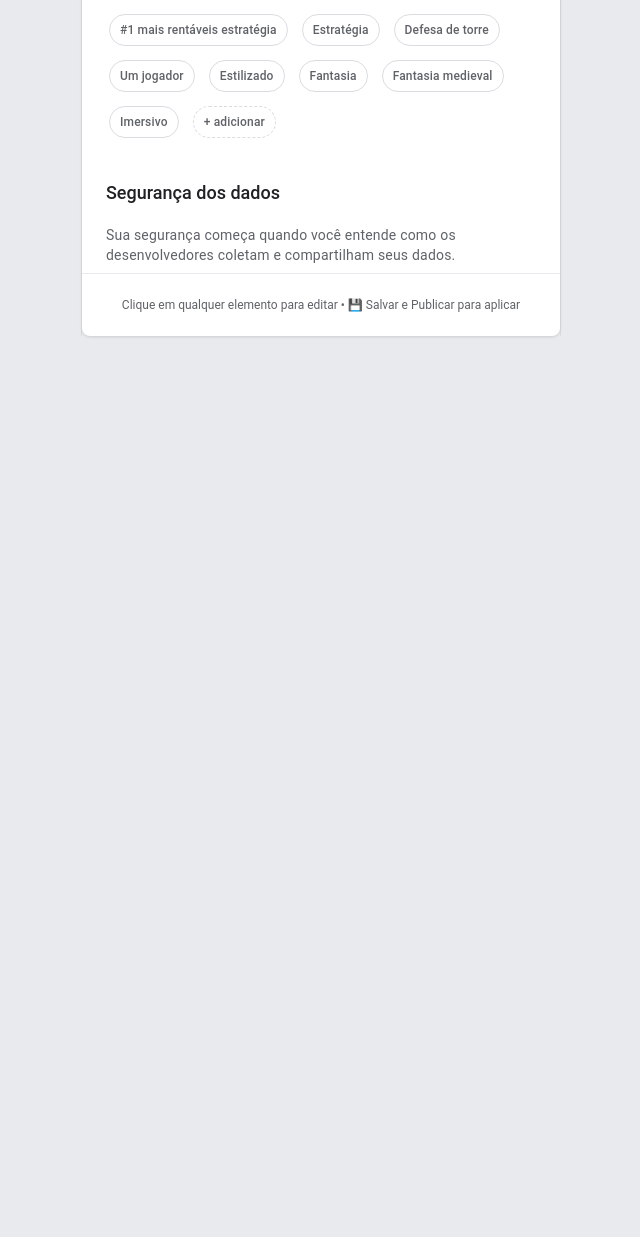
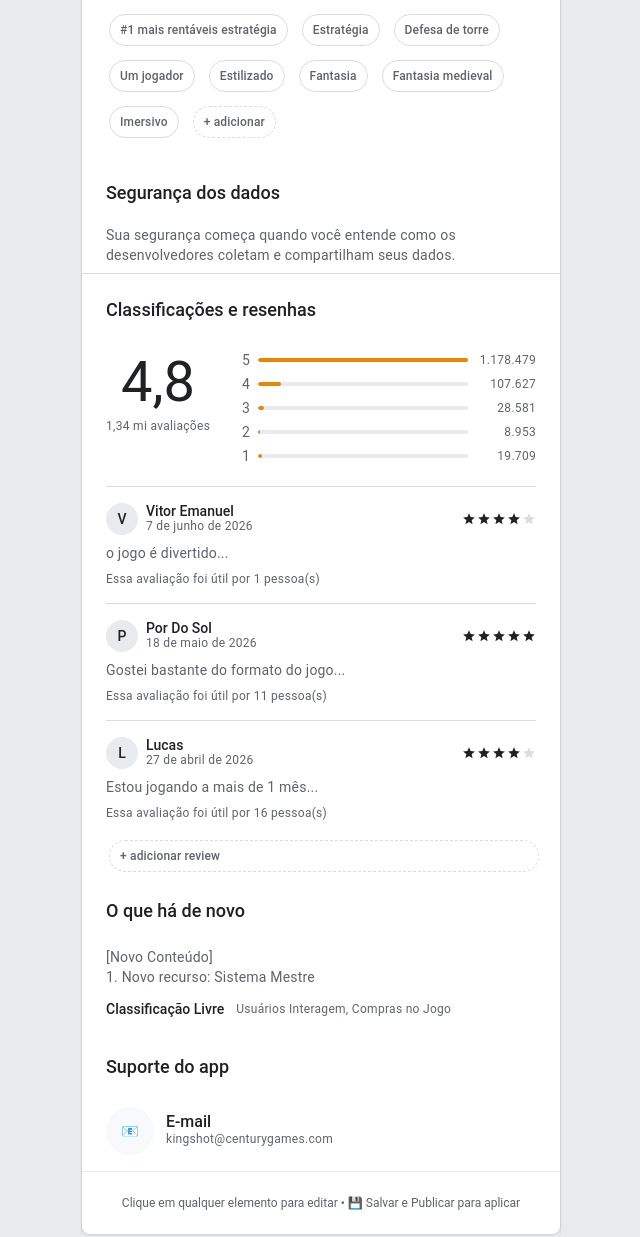
Before and after one commit to daisyfariashot-ai/telsaks, a website: page kingshot-clone/public/admin.html in a window 1280 px wide. Shown: the part 1916-3153 px from the top of the page, without its empty margins (319-959 px from the left). Before the commit the page ends 2268 px from the top, so only its background shows below. Drawn offline with Linux system fonts and the light colour scheme.

Commit message:
feat: add reviews, stars, whatsnew, content rating, support to admin preview

```diff
--- a/kingshot-clone/public/admin.html
+++ b/kingshot-clone/public/admin.html
@@ -186,6 +186,46 @@ function buildPreview() {
   // data safety
   html += '<div class="section-header-row"><h2 class="section-heading editable" data-path="dataSafety.title">' + esc(c.dataSafety.title) + '</h2></div>';
   html += '<div class="safety-description editable" data-path="dataSafety.description">' + esc(c.dataSafety.description) + '</div>';
+
+  // reviews
+  if (c.reviews) {
+    var rating = parseFloat((c.reviews.rating || '0').replace(',', '.'));
+    html += '<hr class="section-divider">';
+    html += '<div class="section-header-row"><h2 class="section-heading editable" data-path="reviews.title">' + esc(c.reviews.title) + '</h2></div>';
+    html += '<div class="ratings-container">';
+    html += '<div class="rating-left"><div class="big-num editable" data-path="reviews.rating">' + esc(c.reviews.rating) + '</div><div class="total-reviews editable" data-path="reviews.totalReviews">' + esc(c.reviews.totalReviews) + '</div></div>';
+    html += '<div class="rating-bars">';
+    ['5','4','3','2','1'].forEach(function(n) {
+      html += '<div class="rating-bar-row"><span class="bar-label">' + n + '</span><div class="bar-track"><div class="bar-fill" style="width:' + (parseInt((c.reviews.stars[n]||'0').replace(/\./g,''))||0)*.0001 + '%"></div></div><span class="bar-count editable" data-path="reviews.stars.' + n + '">' + esc(c.reviews.stars[n]) + '</span></div>';
+    });
+    html += '</div></div>';
+    if (c.reviews.items) {
+      c.reviews.items.forEach(function(r, i) {
+        html += '<div class="review-item" style="position:relative">';
+        html += '<button class="del-btn" style="top:8px;right:8px" onclick="event.stopPropagation();removeArrayItem(\'reviews.items\',' + i + ')">✕</button>';
+        html += '<div class="review-header"><div class="review-avatar">' + (r.name ? r.name.charAt(0).toUpperCase() : '?') + '</div><div>';
+        html += '<div class="review-author editable" data-path="reviews.items.' + i + '.name">' + esc(r.name) + '</div>';
+        html += '<div class="review-date editable" data-path="reviews.items.' + i + '.date">' + esc(r.date) + '</div></div>';
+        html += '<div class="review-stars editable" data-path="reviews.items.' + i + '.stars">' + starsSvg(r.stars, 5) + '</div></div>';
+        html += '<div class="review-text editable" data-path="reviews.items.' + i + '.text">' + esc(r.text) + '</div>';
+        if (r.helpful > 0) html += '<div class="review-helpful">Essa avaliação foi útil por <span class="editable" data-path="reviews.items.' + i + '.helpful">' + r.helpful + '</span> pessoa(s)</div>';
+        html += '</div>';
+      });
+    }
+    html += '<button class="chip editable" onclick="addReview()" style="border-style:dashed;color:#5f6368;width:100%">+ adicionar review</button>';
+  }
+
+  // whats new
+  html += '<div class="section-header-row"><h2 class="section-heading editable" data-path="whatsNew.title">' + esc(c.whatsNew ? c.whatsNew.title : '') + '</h2></div>';
+  html += '<div class="whatsnew-text editable" data-path="whatsNew.content">' + esc(c.whatsNew ? c.whatsNew.content : '') + '</div>';
+
+  // content rating
+  html += '<div class="content-rating-row" style="padding:12px 0"><div class="content-rating-label editable" data-path="contentRating.label">' + esc(c.contentRating ? c.contentRating.label : '') + '</div><div class="content-rating-detail editable" data-path="contentRating.details">' + esc(c.contentRating ? c.contentRating.details : '') + '</div></div>';
+
+  // app support
+  html += '<div class="section-header-row"><h2 class="section-heading">Suporte do app</h2></div>';
+  html += '<div class="support-section"><div class="support-left"><div class="support-icon">📧</div><div><div class="support-label editable" data-path="appSupport.label">' + esc(c.appSupport ? c.appSupport.label : '') + '</div><div class="support-detail editable" data-path="appSupport.detail">' + esc(c.appSupport ? c.appSupport.detail : '') + '</div></div></div></div>';
+
   html += '</main>';
 
   // footer with save hint
@@ -399,6 +439,15 @@ function addAboutSection() {
   showStatus('Seção adicionada! Edite clicando.', 'success');
 }
 
+function addReview() {
+  var rev = getVal('reviews');
+  if (!rev) { setVal('reviews', {title:'',rating:'4,5',totalReviews:'',stars:{1:'0',2:'0',3:'0',4:'0',5:'0'},items:[]}); rev = getVal('reviews'); }
+  if (!rev.items) rev.items = [];
+  rev.items.push({name:'Novo usuário', date:'1 de jan. de 2025', text:'Texto da avaliação...', stars:5, helpful:0});
+  render();
+  showStatus('Review adicionada! Edite clicando.', 'success');
+}
+
 /* ---- save ---- */
 function saveAll() {
   var btn = document.getElementById('saveBtn');
```
